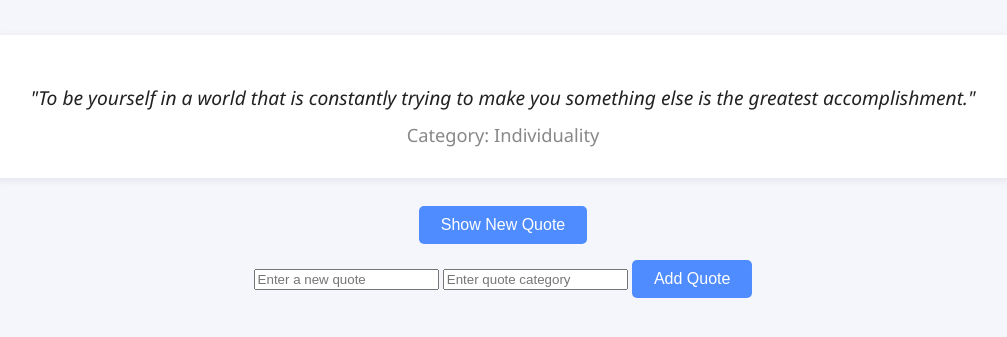
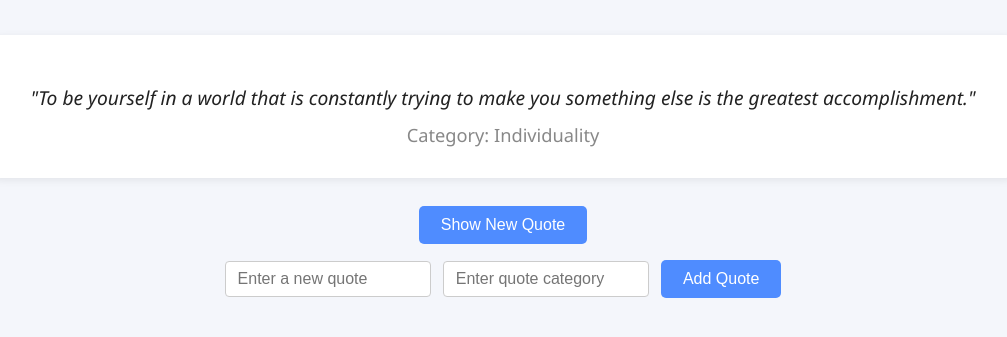
Before and after one commit to bblack-jewENT/alx_fe_javascript, a plain HTML site: page dom-manipulation/index.html in a window 1280 px wide. Shown: the part 117-454 px from the top of the page, without its empty margins (137-1144 px from the left). Drawn offline with Linux system fonts and the light colour scheme.

Commit message:
Update style.css
Add animation and style input and div elements.

```diff
--- a/dom-manipulation/style.css
+++ b/dom-manipulation/style.css
@@ -49,3 +49,21 @@ button {
 	margin: 8px 0;
 	transition: background 0.2s;
 }
+
+button:hover {
+	background: #2563eb;
+}
+
+div {
+	margin-bottom: 18px;
+}
+
+input[type="text"] {
+	padding: 8px 12px;
+	border: 1px solid #ccc;
+	border-radius: 4px;
+	margin-right: 8px;
+	font-size: 1rem;
+	width: 180px;
+	transition: border 0.2s;
+}
```
